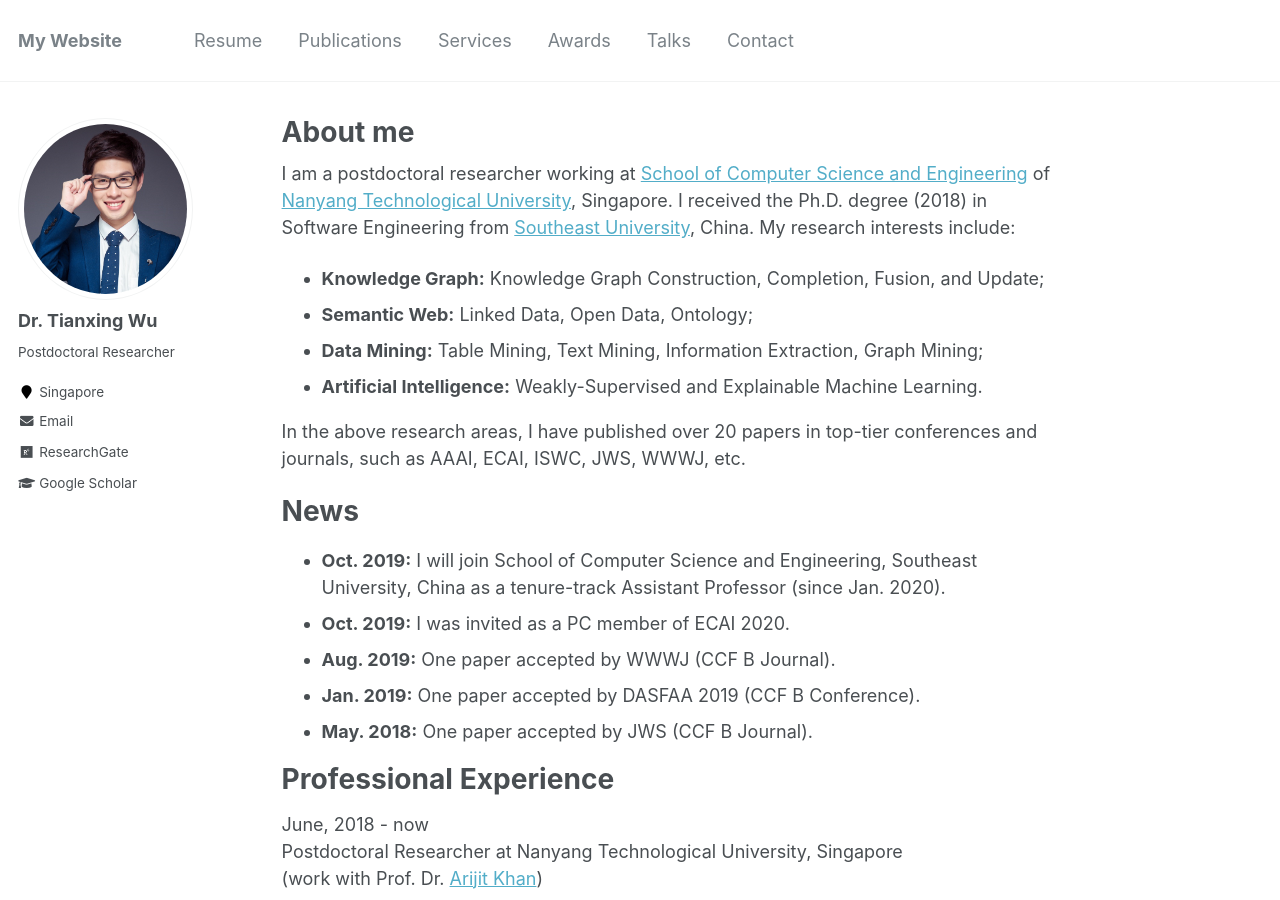
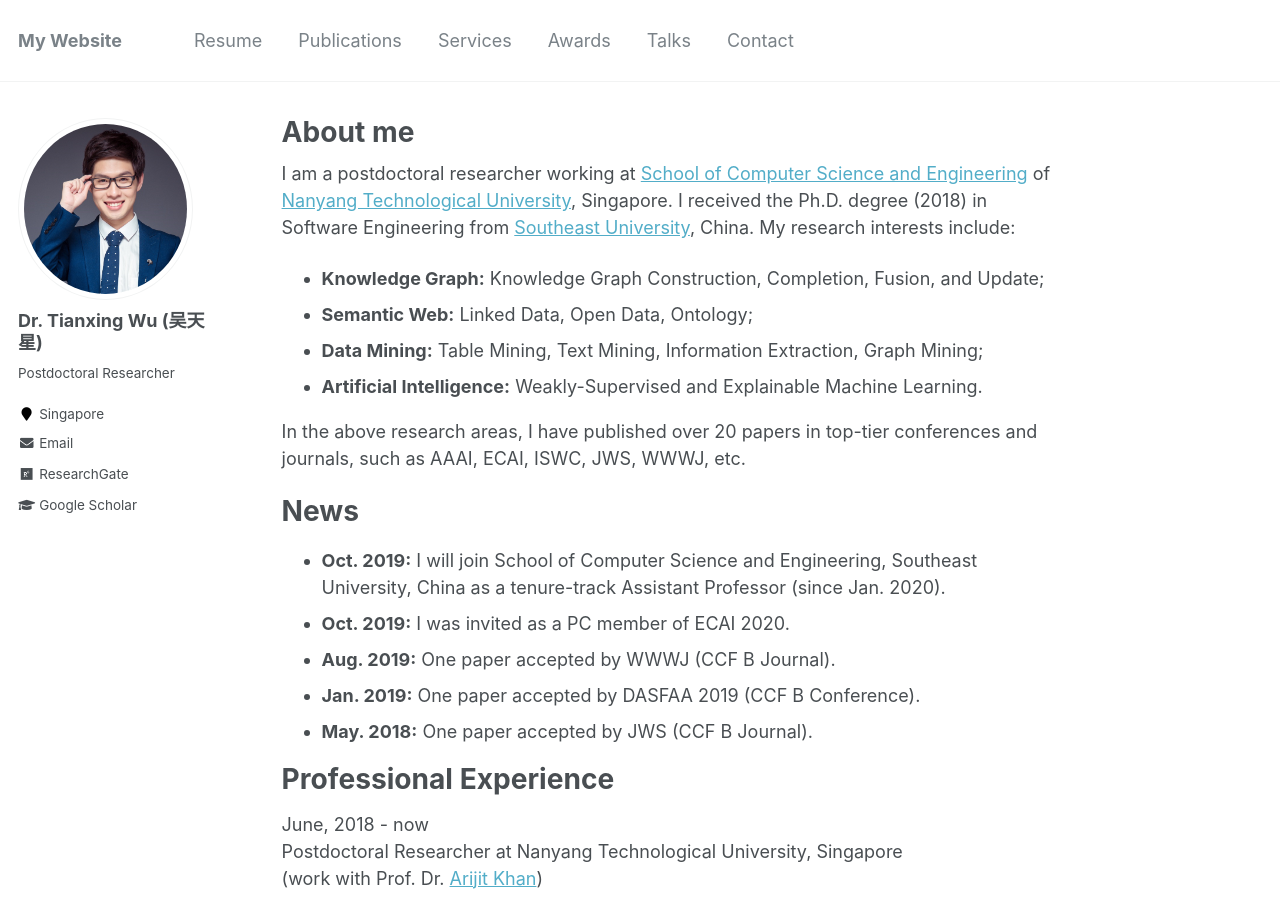
Before and after one commit to tianxing-wu/tianxing-wu.github.io, a Jekyll site: the page built from _pages/about.md, in a window 1280 px wide and 900 px high. Built offline with Jekyll 4.4.1, drawn with Linux system fonts in a browser that asks for light colours.

Commit message:
Update _config.yml

```diff
--- a/_config.yml
+++ b/_config.yml
@@ -80,7 +80,7 @@ analytics:
 
 # Site Author
 author:
-  name             : "Dr. Tianxing Wu"
+  name             : "Dr. Tianxing Wu (吴天星)"
   avatar           : "wtx.png"
   bio              : "Postdoctoral Researcher"
   location         : "Singapore"
```
